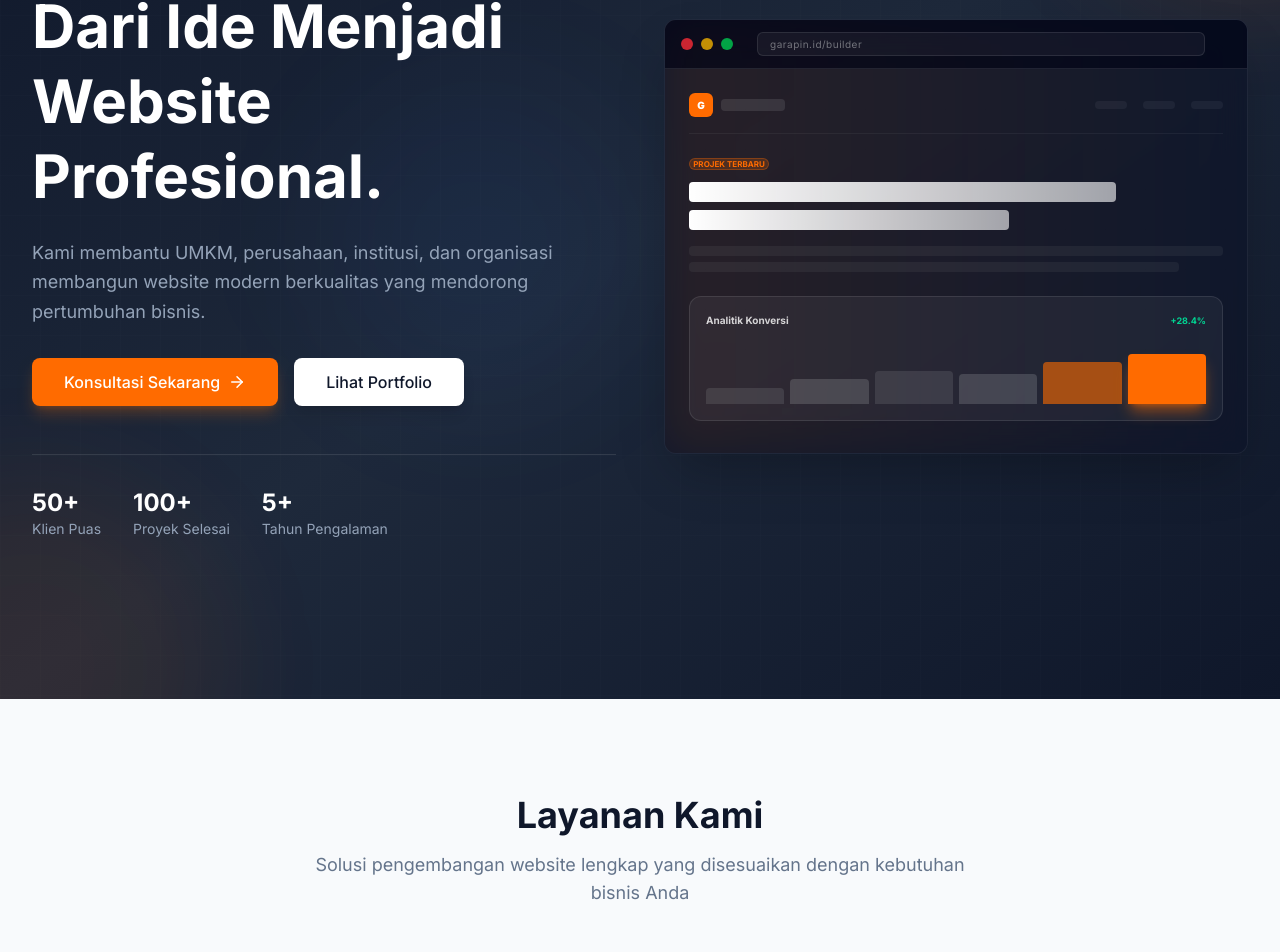
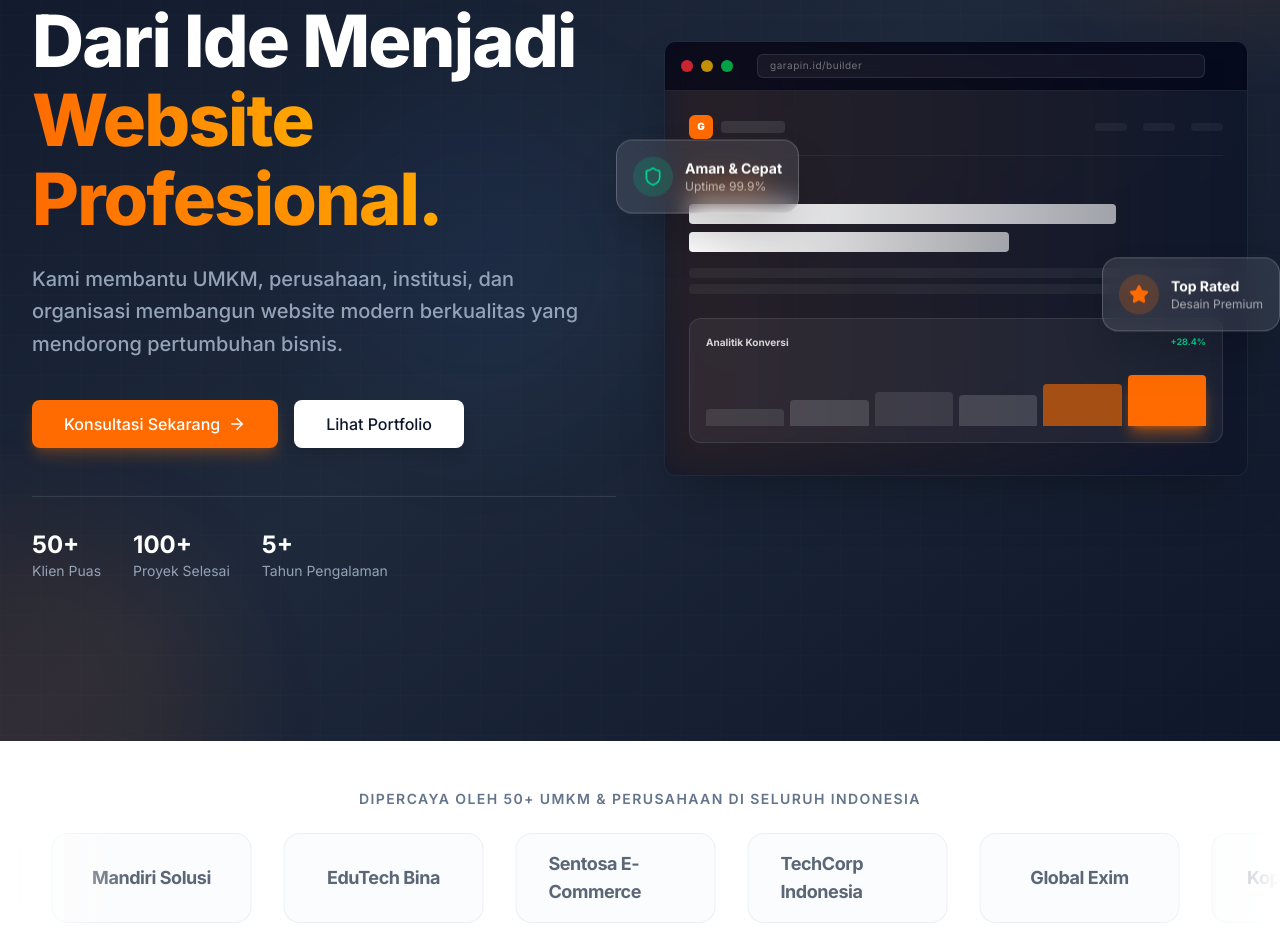
Before and after one commit to shadowroot32/website-garapin, a Next.js app: page /id in a window 1280 px wide. Shown: the part 225-1177 px from the top of the page. Built offline with nearby package versions, Linux system fonts and the light colour scheme.

Commit message:
feat(ui): premium pro aesthetics upgrades (marquee, floating badges, glassmorphism)

```diff
--- a/src/app/globals.css
+++ b/src/app/globals.css
@@ -112,4 +112,25 @@
     mask-composite: exclude;
     pointer-events: none;
   }
+
+  /* Marquee animation */
+  .animate-marquee {
+    animation: marquee 30s linear infinite;
+  }
+
+  @keyframes marquee {
+    from {
+      transform: translateX(0);
+    }
+    to {
+      transform: translateX(calc(-100% - 2rem)); /* Adjust for gap */
+    }
+  }
+
+  .text-gradient {
+    background-clip: text;
+    -webkit-background-clip: text;
+    -webkit-text-fill-color: transparent;
+    background-image: linear-gradient(to right, #FF6B00, #FFA800);
+  }
 }
--- a/src/components/sections/home-client.tsx
+++ b/src/components/sections/home-client.tsx
@@ -111,13 +111,16 @@ function HeroSection({ dict, lang }: { dict: Dictionary["hero"]; lang: string })
             animate={{ opacity: 1, x: 0 }}
             transition={{ duration: 0.6 }}
           >
-            <span className="inline-flex items-center px-3 py-1 rounded-full text-sm font-medium bg-garapin-orange/10 text-garapin-orange border border-garapin-orange/20 mb-6">
+            <span className="inline-flex items-center px-4 py-1.5 rounded-full text-xs sm:text-sm font-semibold tracking-wide bg-gradient-to-r from-garapin-orange/20 to-garapin-orange/5 text-garapin-orange border border-garapin-orange/30 shadow-lg shadow-garapin-orange/10 mb-8">
+              <span className="w-2 h-2 rounded-full bg-garapin-orange mr-2 animate-pulse" />
               {dict.badge}
             </span>
-            <h1 className="text-4xl sm:text-5xl lg:text-6xl font-bold text-white leading-tight mb-6">
-              {dict.title}
+            <h1 className="text-4xl sm:text-5xl lg:text-7xl font-extrabold text-white leading-[1.1] mb-6 tracking-tight">
+              {dict.title.split(' ').map((word, i, arr) =>
+                (i >= arr.length - 2) ? <span key={i} className="text-gradient"> {word}</span> : <span key={i}> {word}</span>
+              )}
             </h1>
-            <p className="text-lg text-garapin-light leading-relaxed mb-8 max-w-xl">
+            <p className="text-lg sm:text-xl text-garapin-light leading-relaxed mb-10 max-w-xl font-medium">
               {dict.subtitle}
             </p>
             <div className="flex flex-wrap gap-4">
@@ -157,9 +160,43 @@ function HeroSection({ dict, lang }: { dict: Dictionary["hero"]; lang: string })
             initial={{ opacity: 0, x: 30 }}
             animate={{ opacity: 1, x: 0 }}
             transition={{ duration: 0.6, delay: 0.2 }}
-            className="hidden lg:block"
+            className="hidden lg:block relative"
           >
-            <div className="relative">
+            {/* Floating Badge 1 */}
+            <motion.div
+              className="absolute -left-12 top-1/4 bg-white/10 backdrop-blur-md border border-white/20 p-4 rounded-2xl shadow-2xl z-20"
+              animate={{ y: [0, -10, 0] }}
+              transition={{ duration: 4, repeat: Infinity, ease: "easeInOut" }}
+            >
+              <div className="flex items-center gap-3">
+                <div className="w-10 h-10 rounded-full bg-emerald-500/20 flex items-center justify-center text-emerald-400">
+                  <Shield size={20} />
+                </div>
+                <div>
+                  <div className="text-white font-bold text-sm">Aman & Cepat</div>
+                  <div className="text-white/60 text-xs">Uptime 99.9%</div>
+                </div>
+              </div>
+            </motion.div>
+
+            {/* Floating Badge 2 */}
+            <motion.div
+              className="absolute -right-8 bottom-1/3 bg-white/10 backdrop-blur-md border border-white/20 p-4 rounded-2xl shadow-2xl z-20"
+              animate={{ y: [0, 10, 0] }}
+              transition={{ duration: 5, repeat: Infinity, ease: "easeInOut", delay: 1 }}
+            >
+              <div className="flex items-center gap-3">
+                <div className="w-10 h-10 rounded-full bg-garapin-orange/20 flex items-center justify-center text-garapin-orange">
+                  <Star size={20} className="fill-garapin-orange" />
+                </div>
+                <div>
+                  <div className="text-white font-bold text-sm">Top Rated</div>
+                  <div className="text-white/60 text-xs">Desain Premium</div>
+                </div>
+              </div>
+            </motion.div>
+
+            <div className="relative z-10">
               <div className="relative glass-panel-dark rounded-xl shadow-2xl overflow-hidden border border-white/10">
                 {/* Browser chrome */}
                 <div className="flex items-center gap-2 px-4 py-3 bg-slate-950/80 border-b border-white/10">
@@ -220,6 +257,37 @@ function HeroSection({ dict, lang }: { dict: Dictionary["hero"]; lang: string })
               </div>
             </div>
           </motion.div>
+        </div>
+      </div>
+    </section>
+  );
+}
+
+function TrustMarqueeSection() {
+  const logos = [
+    "TechCorp Indonesia", "Global Exim", "Kopi Nusantara",
+    "Sinar Jaya Logistics", "Agro Makmur", "Digital Kreatif",
+    "Mandiri Solusi", "EduTech Bina", "Sentosa E-Commerce"
+  ];
+  return (
+    <section className="py-12 bg-white border-b border-garapin-border overflow-hidden">
+      <div className="max-w-7xl mx-auto px-4 sm:px-6 lg:px-8 mb-6 text-center">
+        <p className="text-sm font-semibold text-garapin-gray uppercase tracking-widest">
+          Dipercaya oleh 50+ UMKM & Perusahaan di Seluruh Indonesia
+        </p>
+      </div>
+      <div className="relative flex overflow-hidden group">
+        {/* Left Gradient Fade */}
+        <div className="absolute left-0 top-0 w-32 h-full bg-gradient-to-r from-white to-transparent z-10" />
+        {/* Right Gradient Fade */}
+        <div className="absolute right-0 top-0 w-32 h-full bg-gradient-to-l from-white to-transparent z-10" />
+
+        <div className="flex space-x-8 animate-marquee group-hover:[animation-play-state:paused] w-max">
+          {[...logos, ...logos, ...logos].map((logo, i) => (
+            <div key={i} className="flex items-center justify-center px-8 py-4 bg-garapin-bg/50 rounded-2xl border border-garapin-border/60 hover:border-garapin-orange/30 hover:shadow-md transition-all duration-300 min-w-[200px]">
+              <span className="font-bold text-lg text-garapin-slate/80 font-heading tracking-tight">{logo}</span>
+            </div>
+          ))}
         </div>
       </div>
     </section>
@@ -466,17 +534,29 @@ function TestimonialsSection({ dict }: { dict: Dictionary["testimonials"] }) {
               whileInView={{ opacity: 1, y: 0 }}
               viewport={{ once: true }}
               transition={{ delay: i * 0.1 }}
-              className="bg-white p-6 rounded-2xl border border-garapin-border"
+              className="relative p-8 rounded-3xl bg-white hover:bg-garapin-bg/50 border border-garapin-border hover:border-garapin-orange/30 hover:shadow-2xl hover:shadow-garapin-orange/10 transition-all duration-300 group"
             >
-              <div className="flex gap-1 mb-3">
+              <div className="absolute top-8 right-8 text-garapin-border/50 group-hover:text-garapin-orange/20 transition-colors">
+                <svg width="40" height="40" viewBox="0 0 24 24" fill="currentColor" xmlns="http://www.w3.org/2000/svg">
+                  <path d="M14.017 18L14.017 10.609C14.017 4.905 17.748 1.039 23 0L23.995 2.151C21.563 3.068 20 5.789 20 8H24V18H14.017ZM0 18V10.609C0 4.905 3.748 1.038 9 0L9.996 2.151C7.563 3.068 6 5.789 6 8H9.983L9.983 18L0 18Z" />
+                </svg>
+              </div>
+              <div className="flex gap-1 mb-6">
                 {Array.from({ length: t.rating }).map((_, j) => (
-                  <Star key={j} size={16} className="fill-yellow-400 text-yellow-400" />
+                  <Star key={j} size={18} className="fill-garapin-warning text-garapin-warning" />
                 ))}
               </div>
-              <p className="text-garapin-slate text-sm leading-relaxed mb-4">&ldquo;{t.content}&rdquo;</p>
-              <div>
-                <div className="font-semibold text-garapin-navy text-sm">{t.name}</div>
-                <div className="text-garapin-gray text-xs">{t.role}</div>
+              <p className="text-garapin-slate text-base sm:text-lg font-medium leading-relaxed mb-8 relative z-10">
+                &ldquo;{t.content}&rdquo;
+              </p>
+              <div className="flex items-center gap-4">
+                <div className="w-12 h-12 rounded-full bg-gradient-to-br from-garapin-navy to-garapin-slate flex items-center justify-center text-white font-bold text-lg">
+                  {t.name.charAt(0)}
+                </div>
+                <div>
+                  <div className="font-bold text-garapin-navy text-sm">{t.name}</div>
+                  <div className="text-garapin-gray text-xs mt-0.5">{t.role}</div>
+                </div>
               </div>
             </motion.div>
           ))}
@@ -501,20 +581,35 @@ function FAQSection({ dict }: { dict: Dictionary["faq"] }) {
               whileInView={{ opacity: 1, y: 0 }}
               viewport={{ once: true }}
               transition={{ delay: i * 0.05 }}
-              className="border border-garapin-border rounded-xl overflow-hidden"
+              className={cn(
+                "border rounded-xl overflow-hidden transition-all duration-300",
+                openIndex === i
+                  ? "border-garapin-orange/30 bg-white shadow-lg shadow-garapin-orange/5"
+                  : "border-garapin-border bg-white hover:border-garapin-orange/20 hover:shadow-md"
+              )}
             >
               <button
                 onClick={() => setOpenIndex(openIndex === i ? null : i)}
-                className="w-full flex items-center justify-between p-4 text-left hover:bg-garapin-bg transition-colors"
+                className="w-full flex items-center justify-between p-5 text-left transition-colors"
               >
-                <span className="font-medium text-garapin-navy text-sm">{item.q}</span>
-                <ChevronDown
-                  size={16}
-                  className={cn("text-garapin-gray transition-transform shrink-0 ml-4", openIndex === i && "rotate-180")}
-                />
+                <span className={cn(
+                  "font-semibold text-base transition-colors",
+                  openIndex === i ? "text-garapin-orange" : "text-garapin-navy"
+                )}>
+                  {item.q}
+                </span>
+                <div className={cn(
+                  "w-8 h-8 rounded-full flex items-center justify-center shrink-0 ml-4 transition-all duration-300",
+                  openIndex === i ? "bg-garapin-orange text-white" : "bg-garapin-bg text-garapin-gray"
+                )}>
+                  <ChevronDown
+                    size={16}
+                    className={cn("transition-transform duration-300", openIndex === i && "rotate-180")}
+                  />
+                </div>
               </button>
-              <div className={cn("overflow-hidden transition-all duration-200", openIndex === i ? "max-h-96" : "max-h-0")}>
-                <p className="p-4 pt-0 text-sm text-garapin-gray leading-relaxed">{item.a}</p>
+              <div className={cn("overflow-hidden transition-all duration-300 ease-in-out", openIndex === i ? "max-h-96 opacity-100" : "max-h-0 opacity-0")}>
+                <p className="p-5 pt-0 text-sm sm:text-base text-garapin-gray leading-relaxed border-t border-garapin-border/50 mx-5">{item.a}</p>
               </div>
             </motion.div>
           ))}
@@ -551,6 +646,7 @@ export function HomeClient({ dict, lang }: HomeClientProps) {
   return (
     <>
       <HeroSection dict={dict.hero} lang={lang} />
+      <TrustMarqueeSection />
       <ServicesSection dict={dict.services} />
       <WorkflowSection dict={dict.workflow} />
       <PortfolioSection dict={dict.portfolio} lang={lang} />
```
